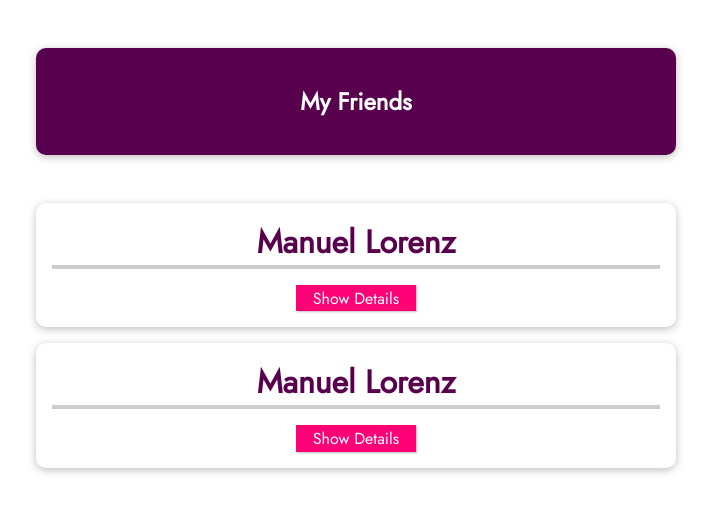
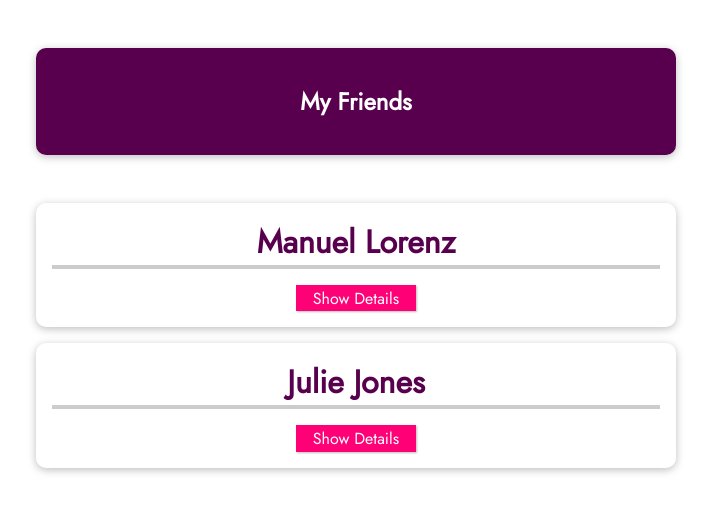
Before and after one commit to tugbayilmaz01/vue-contact-app, a Vue app: page / in a window 1280 px wide. Shown: the top 512 px of the page, without its empty margins (284-995 px from the left). Built offline with nearby package versions, Linux system fonts and the light colour scheme.

Commit message:
added props to make parent child communication

```diff
--- a/src/App.vue
+++ b/src/App.vue
@@ -2,8 +2,16 @@
   <section>
     <header><h1>My Friends</h1></header>
     <ul>
-      <friend-contact></friend-contact>
-      <friend-contact></friend-contact>
+      <friend-contact
+        name="Manuel Lorenz"
+        phone-number="01234 78992"
+        email-adress="manuel@localhost.com"
+      ></friend-contact>
+      <friend-contact
+        name="Julie Jones"
+        phone-number="0987 65431"
+        email-adress="julie@localhost.com"
+      ></friend-contact>
     </ul>
   </section>
 </template>
--- a/src/components/FriendContact.vue
+++ b/src/components/FriendContact.vue
@@ -1,17 +1,18 @@
 <template>
   <li>
-    <h2>{{ friend.name }}</h2>
-    <button @click="toogleDetails">
+    <h2>{{ name }}</h2>
+    <button @click="toggleDetails">
       {{ detailsAreVisible ? "Hide" : "Show" }} Details
     </button>
     <ul v-if="detailsAreVisible">
-      <li><strong>Phone:</strong> {{ friend.phone }}</li>
-      <li><strong>Email:</strong> {{ friend.email }}</li>
+      <li><strong>Phone:</strong> {{ phoneNumber }}</li>
+      <li><strong>Email:</strong> {{ emailAdress }}</li>
     </ul>
   </li>
 </template>
 <script>
 export default {
+  props: ["name", "phoneNumber", "emailAdress"],
   data() {
     return {
       detailsAreVisible: false,
```
